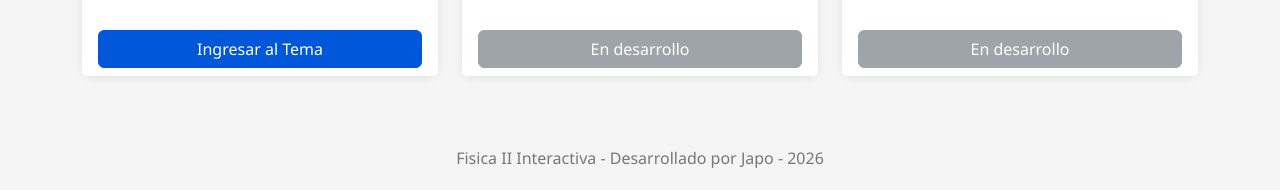
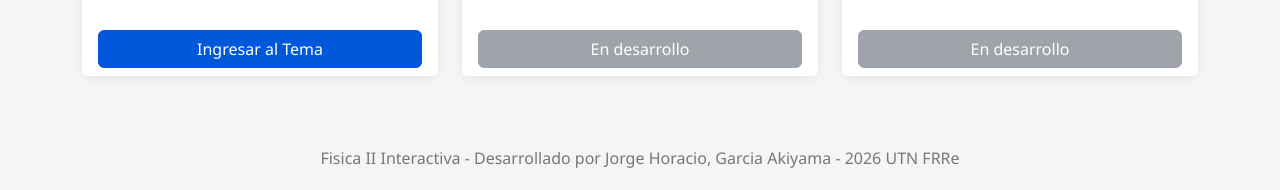
Before and after one commit to jhgakiyama/electromagnetismo-simulator, a Flask app: page / in a window 1280 px wide. Shown: the part 1049-1239 px from the top of the page. Run offline with Flask 3, Linux system fonts and the light colour scheme.

Commit message:
Cambio descripccion en el footer

```diff
--- a/app/templates/base.html
+++ b/app/templates/base.html
@@ -106,7 +106,8 @@ Simulador de Electromagnetismo
 </div>
 
 <footer class="footer">
-    Fisica II Interactiva - Desarrollado por Japo - 2026
+    Fisica II Interactiva - Desarrollado por Jorge Horacio, Garcia Akiyama - 2026
+    UTN FRRe
 </footer>
 
 <script
```
